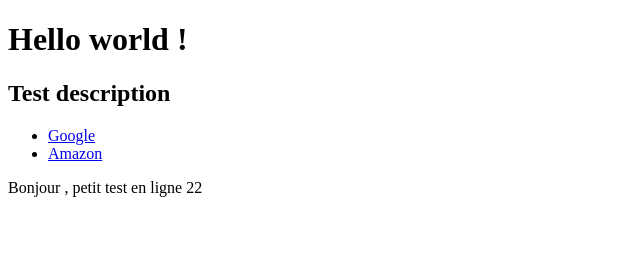
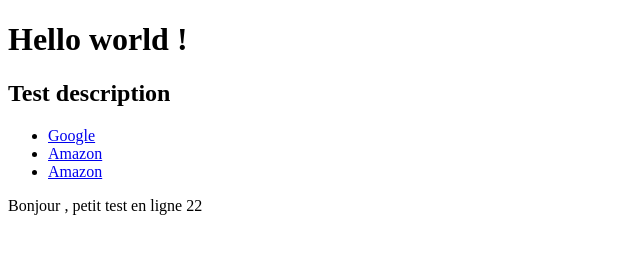
Before and after one commit to SCHmaxime/Test-ci, a website: page index.html in a window 1280 px wide. Shown: the whole page, without its empty margins (0-640 px from the left). Drawn offline with Linux system fonts and the light colour scheme.

Commit message:
ajout lien

```diff
--- a/index.html
+++ b/index.html
@@ -11,6 +11,7 @@
     <ul>
       <li><a href="www.google.fr">Google</a></li>
       <li><a href="www.amazon">Amazon</a></li>
+      <li><a href="www.amazon">Amazon</a></li>
     </ul>
     <p>Bonjour , petit test en ligne 22</p>
   </body>
```
